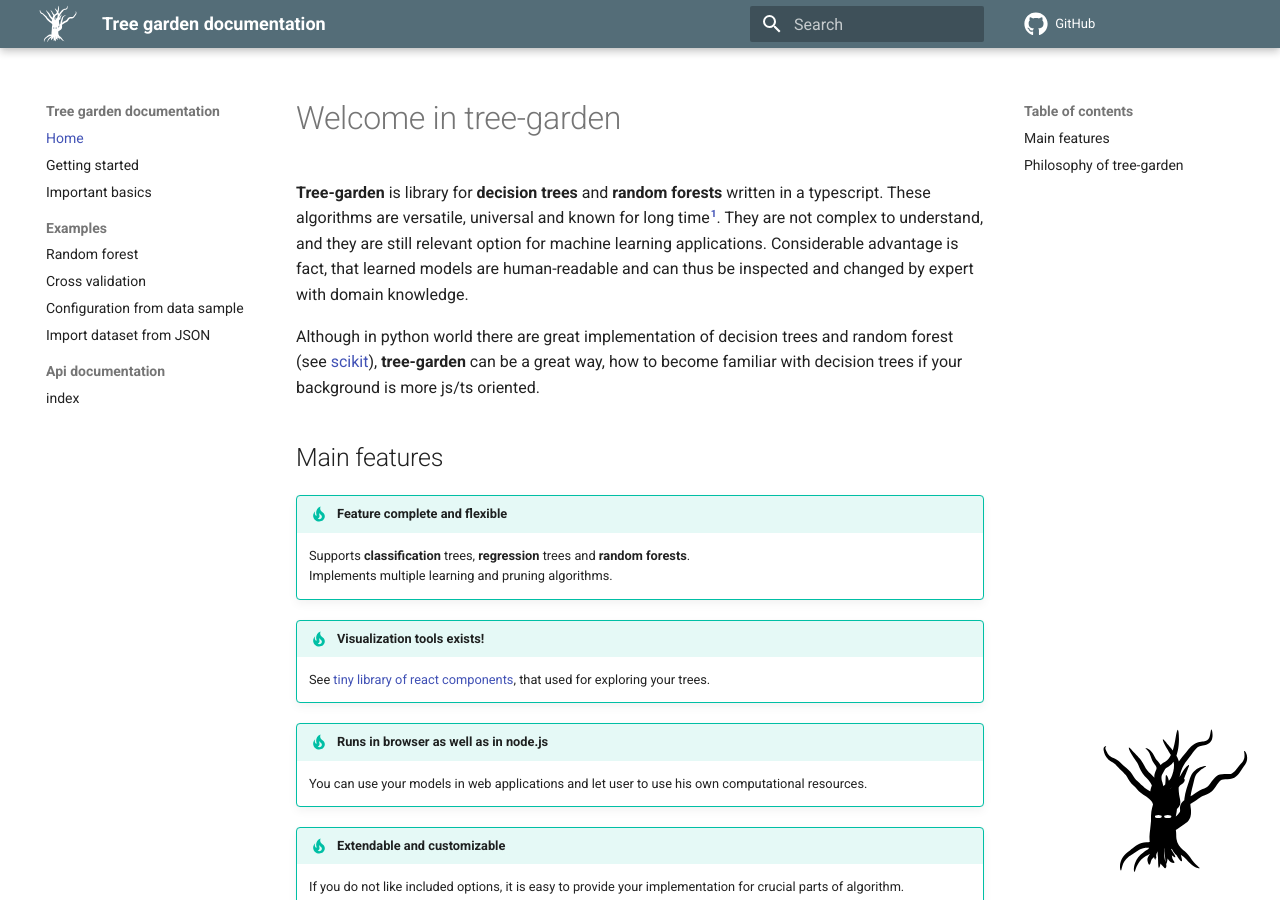
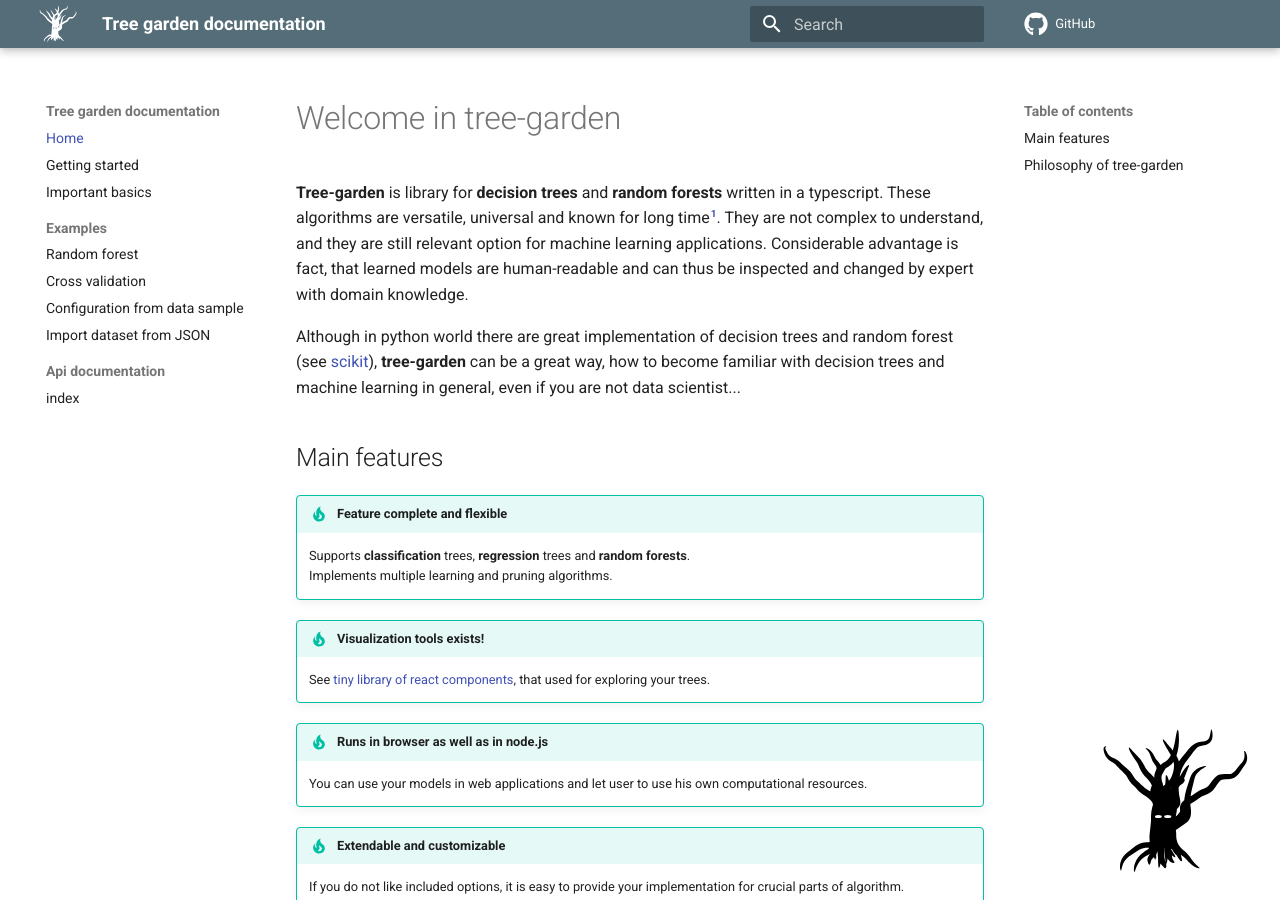
Before and after one commit to miob-miob/treeGarden, an MkDocs documentation site: the page built from docs/pages/index.md, in a window 1280 px wide and 900 px high. Built offline with MkDocs 1.6.1 and Material for MkDocs 9.7.7, drawn with Linux system fonts in a browser that asks for light colours; comment, search, counter and statistics services are not loaded.

Commit message:
docs homepage

```diff
--- a/docs/pages/index.md
+++ b/docs/pages/index.md
@@ -9,7 +9,8 @@ learned models are human-readable and can thus be inspected and changed by exper
 
 Although in python world there are great implementation of decision trees and random forest
 (see [scikit](https://scikit-learn.org/stable/modules/tree.html)), **tree-garden**
-can be a great way, how to become familiar with decision trees if your background is more js/ts oriented.
+can be a great way, how to become familiar with decision trees and machine learning in general, even if you are not
+data scientist...
 
 ## Main features
 
```
